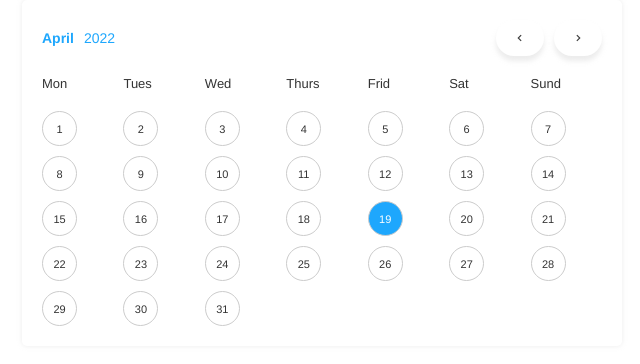
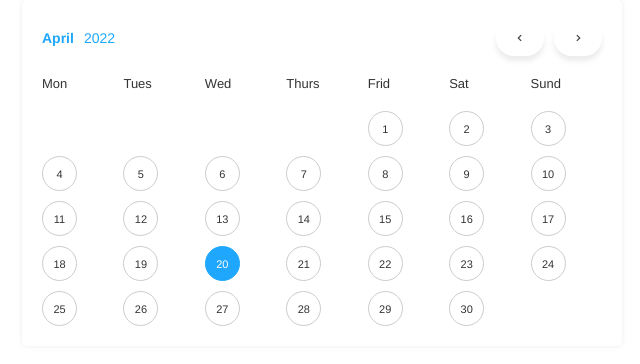
Before and after one commit to albalp/dinamita-reloaded-components, a React (Create React App) app: page / in a window 1280 px wide. Shown: the top 364 px of the page, without its empty margins (318-958 px from the left). Built offline with nearby package versions, Linux system fonts and the light colour scheme.

Commit message:
Creating functionality of calendar component

```diff
--- a/package.json
+++ b/package.json
@@ -17,7 +17,8 @@
     "react-dom": "^18.0.0",
     "react-icons": "^4.3.1",
     "react-scripts": "5.0.0",
-    "styled-components": "^5.3.5"
+    "styled-components": "^5.3.5",
+    "uuid": "^8.3.2"
   },
   "scripts": {
     "start": "react-scripts start",
--- a/src/components/Calendar.jsx
+++ b/src/components/Calendar.jsx
@@ -1,5 +1,6 @@
 import { useState, useEffect } from 'react';
 import { BiChevronLeft, BiChevronRight } from "react-icons/bi";
+import { v4 as uuidv4 } from 'uuid';
 import PropTypes from 'prop-types';
 import Button from './SaveButton';
 import '../css/calendar.css';
@@ -8,28 +9,124 @@ const Calendar = function ({dark, shadow, backgroundColor, size, variant}) {
 
     const months = ['January', 'February', 'March', 'April', 'May', 'June', 'July', 'August', 'September', 'October', 'November', 'December'];
 
-    let currentDate = new Date();
-    // let monthNumber = currentDate.getMonth();
-    // let currentYear = currentDate.getFullYear();
-    // let currentDay = currentDate.getDate();
+    const currentDate = new Date();
 
     const [monthNumber, setMonthNumber] = useState(currentDate.getMonth());
-    const [month, setMonth] = useState(months[monthNumber]);
     const [year, setYear] = useState(currentDate.getFullYear());
     const [currentDay, setCurrentDay] = useState(currentDate.getDate());
+    const [daysMonth, setDaysMonth] = useState([]);
+    const [beforeDaysMonth, setBeforeDaysMonth] = useState([]);
+    const [dateSelected, setDateSelected] = useState({day: null, date: null});
 
+    const [calendar, setCalendar] = useState({
+        year: currentDate.getFullYear(),
+        monthNumber: currentDate.getMonth(),
+        currentDay: currentDate.getDate(),
+        daysMonth: [],
+        daySelected: null,
+        dateSelected: null
+    })
 
+    let days = [];
+    let daysBefore = [];
+
+    useEffect(() => {
+        getTotalDays(monthNumber);
+    }, [monthNumber]);
+
+    const prevMonth = () => {
+        if(monthNumber !== 0) {
+
+            setMonthNumber(monthNumber - 1);
+
+        } else {
+
+            setMonthNumber(11);
+            setYear(year - 1);
+
+        }
+    }
+
+    const nextMonth = () => {
+        if(monthNumber !== 11) {
+
+            setMonthNumber(monthNumber + 1);
+
+        } else {
+
+            setMonthNumber(0);
+            setYear(year + 1);
+
+        }
+    }
+
+    const startDay = () => {
+        let start = new Date(year, monthNumber, 1);
+        return ((start.getDay() - 1) === -1) ? 6 : start.getDay()-1;
+    }
+
+    const getTotalDays = (month) => {
+
+        if(month === -1) month = 11;
+
+        if(month === 0 || month === 2 ||  month === 4 || month === 6 || month === 7 || month === 9 || month === 11) {
+
+            for(let i = 1; i <= 31; i++) {
+                days.push(i);
+                setDaysMonth(days);
+            }
+
+        } else if (month === 3 || month === 5 || month === 8 || month === 10) {
+
+            for(let i = 1; i <= 30; i++) {
+                days.push(i);
+                setDaysMonth(days);
+            }
+        } else {
+            let monthLeap = isLeap();
+
+            if(monthLeap) {
+                for(let i = 1; i <= 29; i++) {
+                    days.push(i);
+                    setDaysMonth(days);
+                }
+            } else {
+                for(let i = 1; i <= 28; i++) {
+                    days.push(i);
+                   setDaysMonth(days);
+                }
+            }
+        }
+
+        for(let i = startDay(); i > 0; i--) {
+            daysBefore.push(i);
+            setBeforeDaysMonth(daysBefore);
+        }
+    }
+
+    const selectDate = (e) => {
+
+        let newDate = new Date(year, monthNumber, parseInt(e.target.textContent));
+
+        setDateSelected({
+            ...dateSelected,
+            day: parseInt(e.target.textContent),
+            date: newDate
+        });
+    };
+
+    const isLeap = () => (((year % 100 !== 0) && (year % 4 === 0)) || (year % 400 === 0));
 
     return (
         <div className={`calendar ${shadow && 'calendar--shadow'} ${dark && 'calendar--dark'} calendar-size--${size}`} style={backgroundColor && { backgroundColor }}>
             <div className="calendar-header">
                 <div className="calendar-header-date">
-                    <h3 className="calendar-header-date-month">{month}</h3>
+                    <h3 className="calendar-header-date-month">{months[monthNumber]}</h3>
                     <p className="calendar-header-date-year">{year}</p>
                 </div>
                 <div className="calendar-header-actions">
-                    <Button shadow={dark ? false : true} icon={<BiChevronLeft/>} size="small"  borderRadius/>
-                    <Button shadow={dark ? false : true} icon={<BiChevronRight/>} size="small" borderRadius/>
+                    <Button onClick={prevMonth} shadow={dark ? false : true} icon={<BiChevronLeft/>} size="small"  borderRadius/>
+                    <Button onClick={nextMonth} shadow={dark ? false : true} icon={<BiChevronRight/>} size="small" borderRadius/>
                 </div>
             </div>
             <div className="calendar-week">
@@ -41,39 +138,24 @@ const Calendar = function ({dark, shadow, backgroundColor, size, variant}) {
                 <div className="calendar-week-day">Sat</div>
                 <div className="calendar-week-day">Sund</div>
             </div>
+
             <div className="calendar-month">
-                <div className={` calendar-month-day calendar-month-day--${variant}`}>1</div>
-                <div className={` calendar-month-day calendar-month-day--${variant}`}>2</div>
-                <div className={` calendar-month-day calendar-month-day--${variant}`}>3</div>
-                <div className={` calendar-month-day calendar-month-day--${variant}`}>4</div>
-                <div className={` calendar-month-day calendar-month-day--${variant}`}>5</div>
-                <div className={` calendar-month-day calendar-month-day--${variant}`}>6</div>
-                <div className={` calendar-month-day calendar-month-day--${variant}`}>7</div>
-                <div className={` calendar-month-day calendar-month-day--${variant}`}>8</div>
-                <div className={` calendar-month-day calendar-month-day--${variant}`}>9</div>
-                <div className={` calendar-month-day calendar-month-day--${variant}`}>10</div>
-                <div className={` calendar-month-day calendar-month-day--${variant}`}>11</div>
-                <div className={` calendar-month-day calendar-month-day--${variant}`}>12</div>
-                <div className={` calendar-month-day calendar-month-day--${variant}`}>13</div>
-                <div className={` calendar-month-day calendar-month-day--${variant}`}>14</div>
-                <div className={` calendar-month-day calendar-month-day--${variant}`}>15</div>
-                <div className={` calendar-month-day calendar-month-day--${variant}`}>16</div>
-                <div className={` calendar-month-day calendar-month-day--${variant}`}>17</div>
-                <div className={` calendar-month-day calendar-month-day--${variant}`}>18</div>
-                <div className={` calendar-month-day calendar-month-day--${variant} calendar-month-day--active`}>19</div>
-                <div className={` calendar-month-day calendar-month-day--${variant}`}>20</div>
-                <div className={` calendar-month-day calendar-month-day--${variant}`}>21</div>
-                <div className={` calendar-month-day calendar-month-day--${variant}`}>22</div>
-                <div className={` calendar-month-day calendar-month-day--${variant}`}>23</div>
-                <div className={` calendar-month-day calendar-month-day--${variant}`}>24</div>
-                <div className={` calendar-month-day calendar-month-day--${variant}`}>25</div>
-                <div className={` calendar-month-day calendar-month-day--${variant}`}>26</div>
-                <div className={` calendar-month-day calendar-month-day--${variant}`}>27</div>
-                <div className={` calendar-month-day calendar-month-day--${variant}`}>28</div>
-                <div className={` calendar-month-day calendar-month-day--${variant}`}>29</div>
-                <div className={` calendar-month-day calendar-month-day--${variant}`}>30</div>
-                <div className={` calendar-month-day calendar-month-day--${variant}`}>31</div>
+
+                {
+                    beforeDaysMonth.map(beforeDay => <div key={uuidv4()} onClick={selectDate} className={` calendar-month-day calendar-month-day--${variant} calendar-month-day--before`}>{beforeDay}</div>)
+                }
+
+                {
+                    daysMonth.map(day => (
+                        day === currentDay && monthNumber === currentDate.getMonth()
+                        ? <div key={uuidv4()} onClick={selectDate} className={` calendar-month-day calendar-month-day--${variant} calendar-month-day--active`}>{day}</div>
+                        : day === dateSelected.day && dateSelected.date && monthNumber === dateSelected.date.getMonth()
+                            ? <div key={uuidv4()} onClick={selectDate} className={` calendar-month-day calendar-month-day--${variant} calendar-month-day--selected`}>{day}</div>
+                            : <div key={uuidv4()} onClick={selectDate} className={` calendar-month-day calendar-month-day--${variant}`}>{day}</div>
+                    ))
+                }
             </div>
+            {/* <span>You are selecting a date different to current</span> */}
         </div>
     );
 }
--- a/src/css/calendar.css
+++ b/src/css/calendar.css
@@ -69,18 +69,34 @@
     cursor: pointer;
     transition: var(--transition);
     border-radius: var(--radius);
+    border: 1px solid transparent;
 }
 
 .calendar-month-day:hover {
-    background-color: var(--primary-color);
     border-color: var(--primary-color);
-    color: var(--white-color);
+    color: var(--primary-color);
     transform: translateY(-3px);
 }
 
 .calendar-month-day--active {
     background: var(--primary-color);
     color: var(--white-color);
+    border-color: var(--primary-color);
+}
+
+.calendar-month-day--active:hover {
+    color: var(--white-color);
+}
+
+.calendar-month-day--before {
+    color: transparent;
+    visibility: hidden;
+}
+
+.calendar-month-day--selected {
+    background: transparent;
+    border-color: var(--primary-color);
+    color: var(--primary-color);
 }
 
 /* Variants */
@@ -150,6 +166,14 @@
     border-radius: var(--radius);
 }
 
+.calendar-month-day--circle.calendar-month-day--selected,
+.calendar-month-day--square.calendar-month-day--selected,
+.calendar-month-day--circle.calendar-month-day--active,
+.calendar-month-day--square.calendar-month-day--active
+ {
+    border-color: var(--primary-color);
+}
+
 /* Responsive design */
 
 @media only screen and (max-width: 500px) {
--- a/src/css/global_styles.css
+++ b/src/css/global_styles.css
@@ -84,3 +84,11 @@ button {
 a { text-decoration: none; }
 
 ul, li { list-style: none; }
+
+/* Animations */
+
+@keyframes show {
+    0% {opacity: 0; transform: scale(0);}
+    50% {opacity: 1; transform: scale(1.1);}
+    100% {opacity: 1; transform: scale(1);}
+}
```
Also changed, not shown: 1 other file (tests, documents, lock files or other folders).
